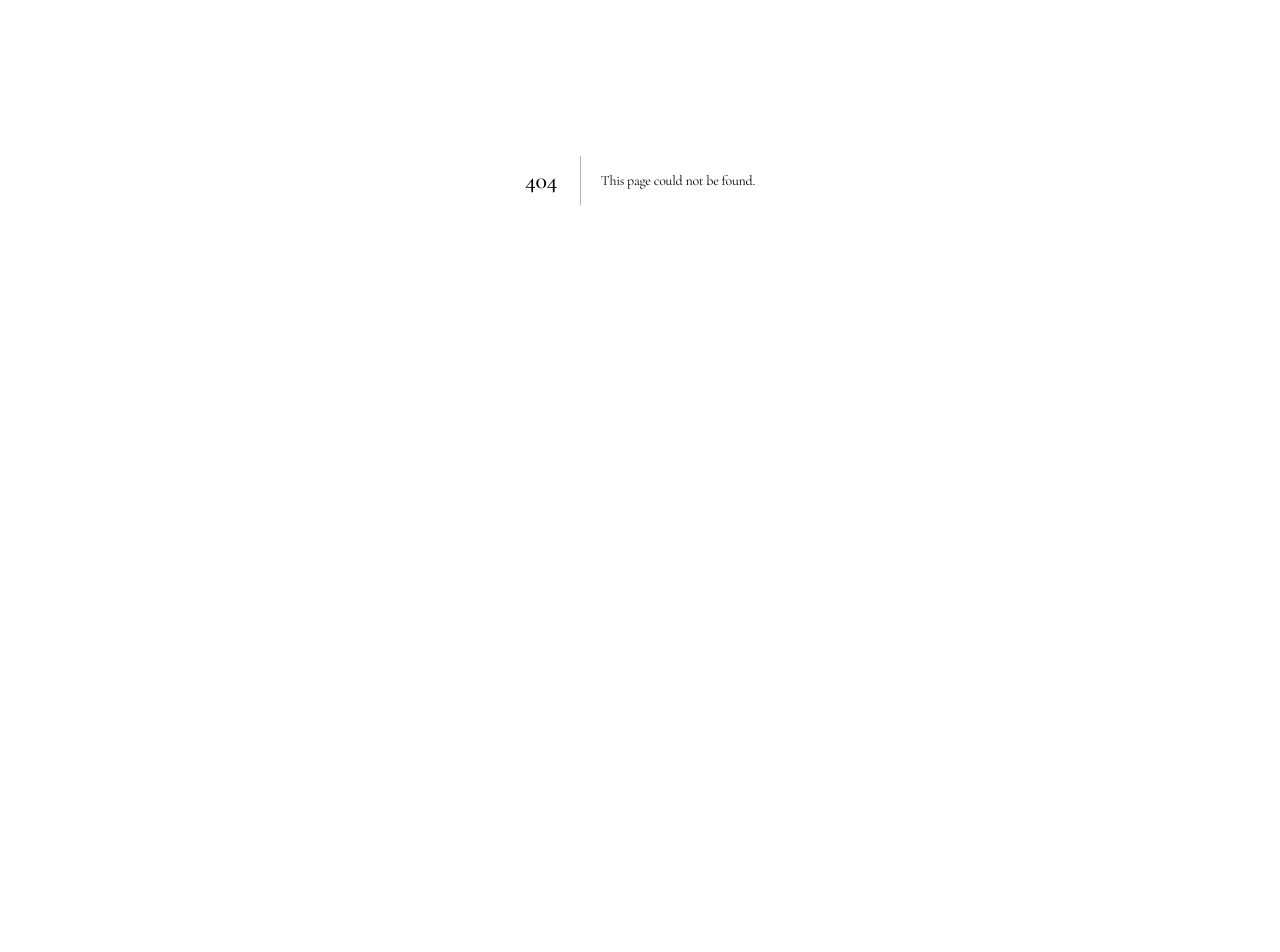
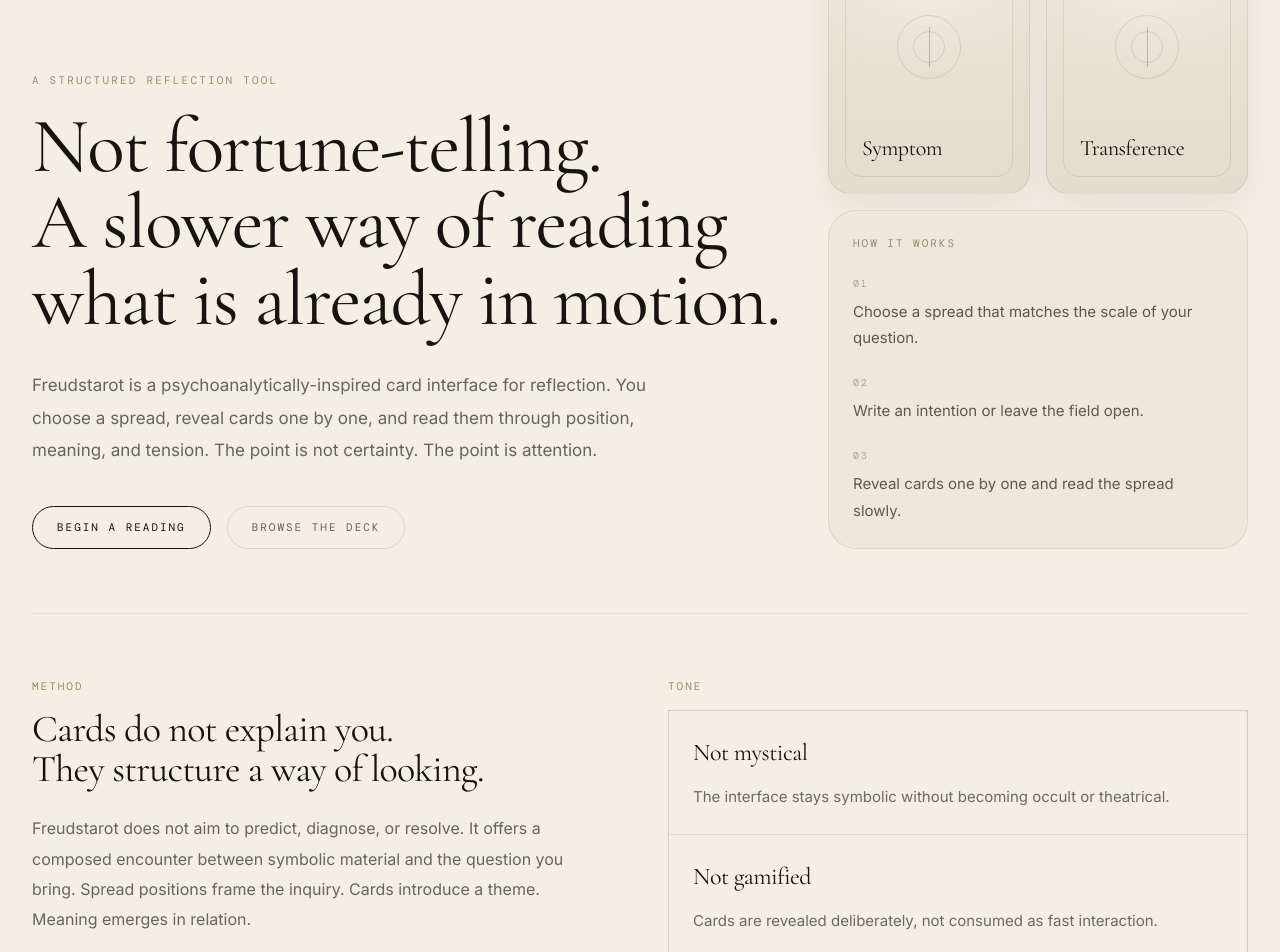
Before and after one commit to selaleakirmak-cmyk/freuds, a Next.js app: page /en in a window 1280 px wide. Before the commit this address had no page. Shown: the part 220-1172 px from the top of the page. Before the commit the page ends 800 px from the top, so only its background shows below. Built offline with nearby package versions, Linux system fonts and the light colour scheme; a web font is replaced by a local one.

Commit message:
Add localized homepage

```diff
--- /dev/null
+++ b/app/[locale]/page.tsx
@@ -0,0 +1,129 @@
+import Link from "next/link";
+import { notFound } from "next/navigation";
+import { getMessages } from "@/lib/messages";
+import { isValidLocale } from "@/lib/i18n";
+
+function HeroCard({ label, title }: { label: string; title: string }) {
+  return (
+    <div className="rounded-[22px] border border-black/8 bg-[radial-gradient(circle_at_top,rgba(255,255,255,0.55),rgba(255,255,255,0)_55%),linear-gradient(180deg,#ece5d8,#e4dccd)] p-4 shadow-[0_16px_40px_rgba(0,0,0,0.06)]">
+      <div className="aspect-[2/3] rounded-[16px] border border-black/8 p-4">
+        <div className="flex h-full flex-col">
+          <p className="font-mono text-[10px] uppercase tracking-[0.18em] text-[#9B8B6E]">{label}</p>
+          <div className="flex flex-1 items-center justify-center">
+            <div className="relative flex h-16 w-16 items-center justify-center rounded-full border border-black/10">
+              <div className="absolute h-8 w-8 rounded-full border border-black/10" />
+              <div className="h-10 w-px bg-black/20" />
+            </div>
+          </div>
+          <h3 className="font-serif text-[22px] leading-[1.05] text-[#161310]">{title}</h3>
+        </div>
+      </div>
+    </div>
+  );
+}
+
+export default async function LocalizedHomePage({
+  params,
+}: {
+  params: Promise<{ locale: string }>;
+}) {
+  const { locale } = await params;
+
+  if (!isValidLocale(locale)) {
+    notFound();
+  }
+
+  const t = getMessages(locale);
+
+  return (
+    <div className="mx-auto max-w-7xl px-6 pb-20 pt-32 md:px-8">
+      <section className="grid gap-12 border-b border-black/6 pb-16 lg:grid-cols-[minmax(0,1.1fr)_420px] lg:items-end">
+        <div>
+          <p className="font-mono text-[11px] uppercase tracking-[0.2em] text-[#9B8B6E]">
+            {t.home.eyebrow}
+          </p>
+          <h1 className="mt-5 max-w-4xl font-serif text-[54px] leading-[0.98] text-[#161310] md:text-[78px]">
+            {t.home.heroLine1}
+            <br />
+            {t.home.heroLine2}
+          </h1>
+          <p className="mt-8 max-w-2xl text-[17px] leading-[1.9] text-black/58">
+            {t.home.body}
+          </p>
+          <div className="mt-10 flex flex-wrap gap-4">
+            <Link href={`/${locale}/spreads`} className="inline-flex items-center justify-center rounded-full border border-[#161310] px-6 py-3 font-mono text-[11px] uppercase tracking-[0.18em] text-[#161310] transition hover:bg-[#161310] hover:text-[#F4EFE4]">
+              {t.home.primaryCta}
+            </Link>
+            <Link href={`/${locale}/deck`} className="inline-flex items-center justify-center rounded-full border border-black/10 px-6 py-3 font-mono text-[11px] uppercase tracking-[0.18em] text-black/60 transition hover:border-black/20 hover:text-[#161310]">
+              {t.home.secondaryCta}
+            </Link>
+          </div>
+        </div>
+
+        <div className="grid gap-4 sm:grid-cols-2 lg:grid-cols-1">
+          <div className="grid grid-cols-2 gap-4">
+            <HeroCard label={t.home.cardLabelMajor} title={locale === "tr" ? "Semptom" : "Symptom"} />
+            <HeroCard label={t.home.cardLabelRelation} title={locale === "tr" ? "Aktarım" : "Transference"} />
+          </div>
+          <div className="rounded-[28px] border border-black/8 bg-[#EEE7DB] p-6">
+            <p className="font-mono text-[11px] uppercase tracking-[0.18em] text-[#9B8B6E]">{t.home.howTitle}</p>
+            <ol className="mt-6 space-y-6">
+              <li>
+                <p className="font-mono text-[10px] uppercase tracking-[0.18em] text-black/30">01</p>
+                <p className="mt-2 text-[15px] leading-[1.75] text-black/62">{t.home.step1}</p>
+              </li>
+              <li>
+                <p className="font-mono text-[10px] uppercase tracking-[0.18em] text-black/30">02</p>
+                <p className="mt-2 text-[15px] leading-[1.75] text-black/62">{t.home.step2}</p>
+              </li>
+              <li>
+                <p className="font-mono text-[10px] uppercase tracking-[0.18em] text-black/30">03</p>
+                <p className="mt-2 text-[15px] leading-[1.75] text-black/62">{t.home.step3}</p>
+              </li>
+            </ol>
+          </div>
+        </div>
+      </section>
+
+      <section className="grid gap-14 py-16 lg:grid-cols-2">
+        <div>
+          <p className="font-mono text-[11px] uppercase tracking-[0.18em] text-[#9B8B6E]">{t.home.methodEyebrow}</p>
+          <h2 className="mt-4 font-serif text-[38px] leading-[1.04] text-[#161310]">
+            {t.home.methodTitle1}
+            <br />
+            {t.home.methodTitle2}
+          </h2>
+          <p className="mt-6 max-w-xl text-[16px] leading-[1.9] text-black/58">{t.home.methodBody}</p>
+        </div>
+        <div>
+          <p className="font-mono text-[11px] uppercase tracking-[0.18em] text-[#9B8B6E]">{t.home.toneEyebrow}</p>
+          <div className="mt-4 grid gap-px border border-black/8 bg-black/8">
+            {[
+              { title: t.home.tone1Title, text: t.home.tone1Body },
+              { title: t.home.tone2Title, text: t.home.tone2Body },
+              { title: t.home.tone3Title, text: t.home.tone3Body },
+            ].map((item) => (
+              <div key={item.title} className="bg-[#F4EFE4] p-6">
+                <h3 className="font-serif text-[24px] text-[#161310]">{item.title}</h3>
+                <p className="mt-3 text-[15px] leading-[1.8] text-black/56">{item.text}</p>
+              </div>
+            ))}
+          </div>
+        </div>
+      </section>
+
+      <section className="border-t border-black/6 pt-16">
+        <div className="max-w-3xl">
+          <p className="font-mono text-[11px] uppercase tracking-[0.18em] text-[#9B8B6E]">{t.home.beginEyebrow}</p>
+          <h2 className="mt-4 font-serif text-[40px] leading-[1.04] text-[#161310]">{t.home.beginTitle}</h2>
+          <p className="mt-5 text-[16px] leading-[1.85] text-black/58">{t.home.beginBody}</p>
+          <div className="mt-8">
+            <Link href={`/${locale}/spreads`} className="font-mono text-[11px] uppercase tracking-[0.18em] text-[#9B8B6E] transition hover:text-[#161310]">
+              {t.home.beginLink} →
+            </Link>
+          </div>
+        </div>
+      </section>
+    </div>
+  );
+}
```
